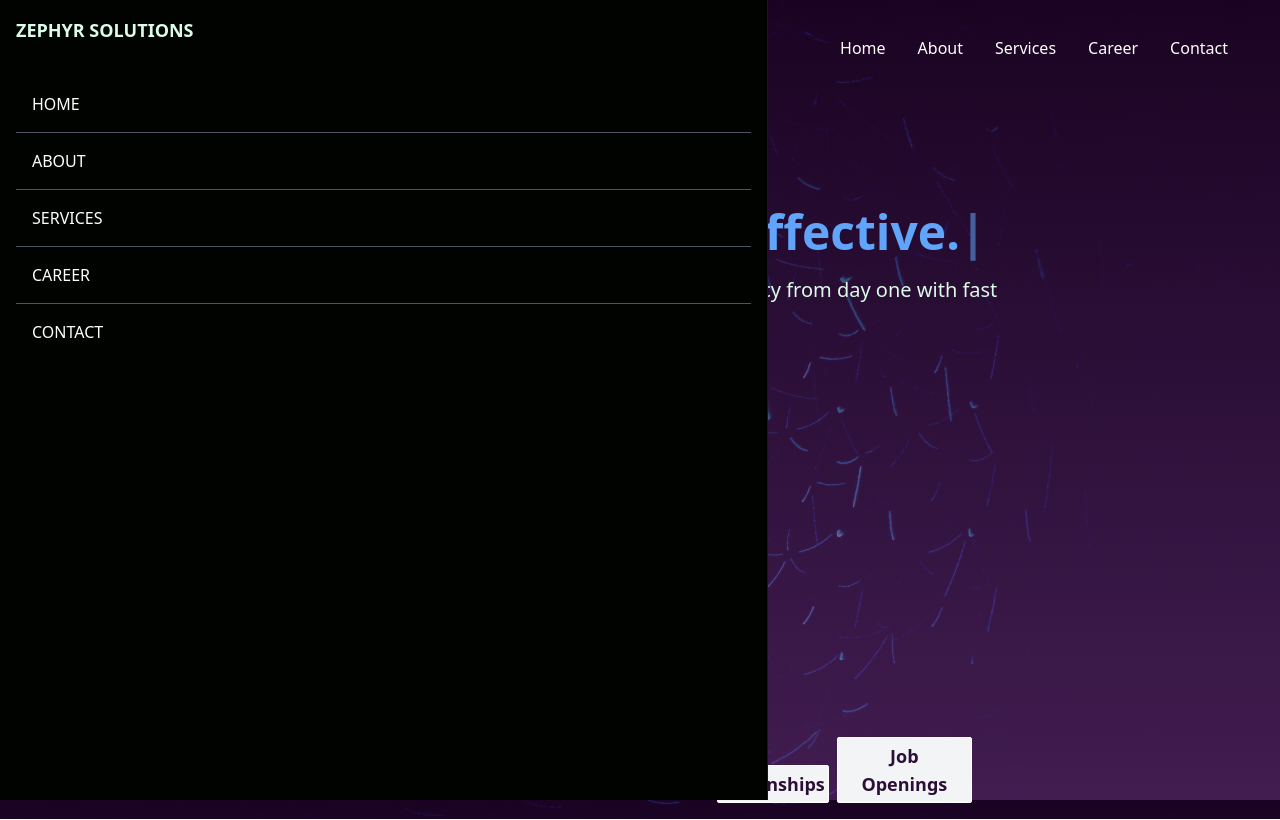
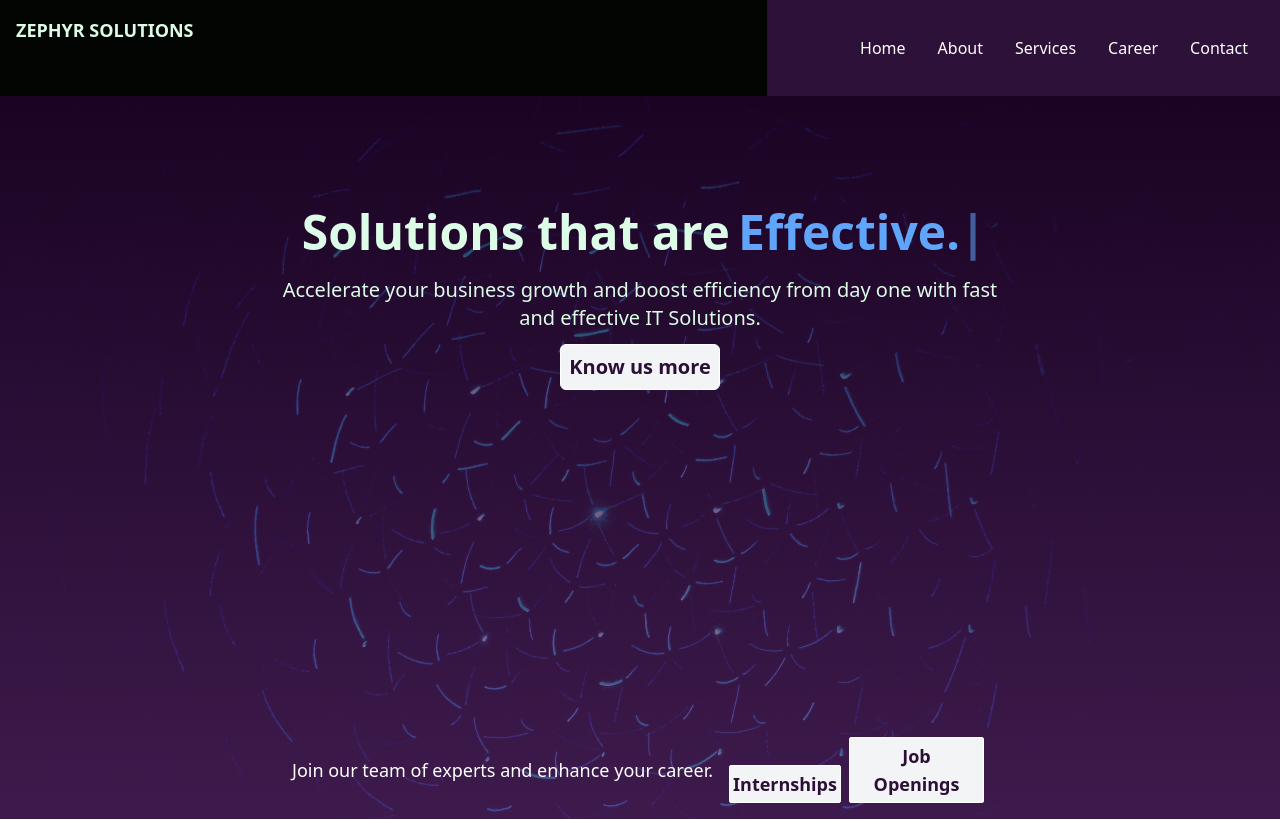
Before and after one commit to jdx-code/zs-react, a React (Create React App) app: page / in a window 1280 px wide. Shown: the top 820 px of the page. Built offline with nearby package versions, Linux system fonts and the light colour scheme.

Commit message:
Added Routes using ReactRouter

```diff
--- a/package.json
+++ b/package.json
@@ -13,6 +13,7 @@
     "react": "^18.2.0",
     "react-dom": "^18.2.0",
     "react-icons": "^4.6.0",
+    "react-router-dom": "^6.4.4",
     "react-scripts": "5.0.1",
     "react-typed": "^1.2.0",
     "web-vitals": "^2.1.4"
--- a/src/App.js
+++ b/src/App.js
@@ -1,14 +1,13 @@
 import React from "react";
 import initFontAwesome from "./components/FontAwesomeIcons/initFontAwesome";
 import Navbar from "./components/Navbar";
-import Hero from "./components/Hero";
-import ChooseUs from "./components/ChooseUs";
-import Offers from "./components/Offers";
-import Techstacks from "./components/Techstacks";
-import Clients from "./components/Clients";
-import OurProcess from "./components/OurProcess";
-import CareerRibbon from "./components/CareerRibbon";
 import Footer from "./components/Footer";
+import { Route, Routes } from "react-router-dom";
+import Home from "./Pages/Home";
+import About from "./Pages/About";
+import Services from "./Pages/Services";
+import Career from "./Pages/Career";
+import Contact from "./Pages/Contact";
 
 initFontAwesome();
 
@@ -16,13 +15,14 @@ function App() {
   return (
     <div>
       <Navbar/>
-      <Hero/>
-      <CareerRibbon/>
-      <ChooseUs/>
-      <Offers/>
-      <OurProcess/>
-      <Clients/>
-      <Techstacks/>
+      <Routes>
+        <Route path="/" element={<Home/>}/>
+        <Route path="about" element={<About/>}/>
+        <Route path="services" element={<Services/>}/>
+        <Route path="career" element={<Career/>}/>
+        <Route path="contact" element={<Contact/>}/>
+      </Routes>
+
       <Footer/>
     </div>
   );
--- /dev/null
+++ b/src/Pages/About.jsx
@@ -0,0 +1,12 @@
+import React from 'react';
+
+const About = () => {
+    return(
+        <div className='bg-white'>
+            <h1></h1>
+            <p>Lorem, ipsum dolor sit amet consectetur adipisicing elit. Earum temporibus quasi quod esse sed officiis recusandae iste, repellat facilis ipsum!</p>
+        </div>
+    )
+}
+
+export default About;
--- /dev/null
+++ b/src/Pages/Career.jsx
@@ -0,0 +1,11 @@
+import React from 'react';
+
+const Career = () => {
+    return(
+        <div>
+            <h1>Career</h1>
+        </div>
+    )
+}
+
+export default Career;
--- /dev/null
+++ b/src/Pages/Contact.jsx
@@ -0,0 +1,12 @@
+import React from 'react';
+
+const Contact = () => {
+    return(
+        <div>
+            <h1>Contact</h1>
+            <p>Lorem ipsum dolor sit amet consectetur adipisicing elit. A laborum voluptatibus quo nihil placeat tempora consectetur non eaque aliquid illo.</p>
+        </div>
+    )
+}
+
+export default Contact;
--- /dev/null
+++ b/src/Pages/Home.jsx
@@ -0,0 +1,24 @@
+import React from 'react';
+import Hero from "../components/Hero";
+import ChooseUs from "../components/ChooseUs";
+import Offers from "../components/Offers";
+import Techstacks from "../components/Techstacks";
+import Clients from "../components/Clients";
+import OurProcess from "../components/OurProcess";
+import CareerRibbon from "../components/CareerRibbon";
+
+const Home = () => {
+    return(
+        <div className='main'>
+            <Hero/>
+            <CareerRibbon/>
+            <ChooseUs/>
+            <Offers/>
+            <OurProcess/>
+            {/* <Clients/>  */}
+            <Techstacks/>
+        </div>
+    )
+}
+
+export default Home;
--- /dev/null
+++ b/src/Pages/Services.jsx
@@ -0,0 +1,12 @@
+import React from 'react';
+
+const Services = () => {
+    return(
+        <div>
+            <h1>Services</h1>
+            <p>Lorem ipsum dolor, sit amet consectetur adipisicing elit. Saepe possimus voluptatem tempora culpa consequatur, nam aspernatur libero ipsum exercitationem. Ipsa!</p>
+        </div>
+    )
+}
+
+export default Services;
--- a/src/components/CareerRibbon.jsx
+++ b/src/components/CareerRibbon.jsx
@@ -4,7 +4,7 @@ const CareerRibbon = () => {
     return(
         <div className="w-full mt-[-175px] px-4 flex justify-around items-center md:justify-center md:mx-[-10px]">
             <div className='flex-1 md:flex-none md:px-4'>
-                <p className="text-white text-xs sm:text-sm md:text-center md:text-lg">Join our team of experts and boost your career.</p>
+                <p className="text-white text-xs sm:text-sm md:text-center md:text-lg">Join our team of experts and enhance your career.</p>
             </div>
             <div className='flex-2 md:flex-none'>
                 <button className="w-[75px] bg-gray-100 text-[#2c0f37] font-black border-[1px] border-[white] text-xs py-1 mx-auto mr-2 my-4 rounded-sm sm:w-[85px] md:w-[112px] sm:text-sm md:text-lg hover:bg-[#2c0f37] hover:text-gray-100">Internships</button>
--- a/src/components/Navbar.jsx
+++ b/src/components/Navbar.jsx
@@ -1,4 +1,5 @@
 import React, { useState } from "react";
+import { NavLink } from "react-router-dom";
 import {AiOutlineClose, AiOutlineMenu} from 'react-icons/ai';
 
 const Navbar = () =>{
@@ -10,14 +11,44 @@ const Navbar = () =>{
     }
 
     return(
-        <div className="flex justify-between items-center h-24 max-w-[1240px] mx-auto px-4 text-white">
+        <div className="navbar flex justify-between items-center h-24 w-full mx-auto px-4 text-white">
             <h1 className="w-full text-green-100 text-lg font-bold uppercase m-4">WEB STUDIO</h1>
             <ul className="hidden md:flex">
-                <li className="p-4">Home</li>
-                <li className="p-4">About</li>
-                <li className="p-4">Services</li>
-                <li className="p-4">Career</li>
-                <li className="p-4">Contact</li>
+                <li className="p-4">
+                    <NavLink
+                        to="/"
+                    >
+                        Home
+                    </NavLink>
+                </li>
+                <li className="p-4">
+                    <NavLink
+                        to="/about"
+                    >
+                        About
+                    </NavLink>
+                </li>
+                <li className="p-4">
+                    <NavLink
+                        to="/services"
+                    >
+                        Services
+                    </NavLink>
+                </li>
+                <li className="p-4">
+                    <NavLink
+                        to="/career"
+                    >
+                        Career
+                    </NavLink>
+                </li>
+                <li className="p-4">
+                    <NavLink
+                        to="/contact"
+                    >
+                        Contact
+                    </NavLink>
+                </li>
             </ul>
             <div onClick={handleNav} className="block md:hidden">
                 {!nav ? <AiOutlineClose size={20}/>: <AiOutlineMenu size={20}/>}
--- a/src/index.css
+++ b/src/index.css
@@ -4,7 +4,7 @@
 
 @import url('https://fonts.googleapis.com/css2?family=Lato:ital,wght@0,400;1,300&family=Noto+Sans:wght@300&display=swap');
 
-body{
+.main{
   font-family: 'Noto Sans', sans-serif;
   background: linear-gradient(rgba(37, 5, 49, 0.7), rgba(93, 41, 114, 0.7)), url(assets/mainbg.jpg);
   background-repeat: no-repeat;
@@ -12,6 +12,10 @@ body{
   background-position: center center;
   background-attachment: fixed;
   position: relative;
+}
+.navbar {
+  background-color: #2c0f37;
+  opacity: 0.99;
 }
 
 /* ============ flip hover styles ============ */
--- a/src/index.js
+++ b/src/index.js
@@ -2,10 +2,11 @@ import React from 'react';
 import ReactDOM from 'react-dom/client';
 import './index.css';
 import App from './App';
+import { BrowserRouter } from 'react-router-dom';
 
 const root = ReactDOM.createRoot(document.getElementById('root'));
 root.render(
-  <React.StrictMode>
+  <BrowserRouter>
     <App />
-  </React.StrictMode>
+  </BrowserRouter>
 );
```
Also changed, not shown: 1 other file (tests, documents, lock files or other folders).
